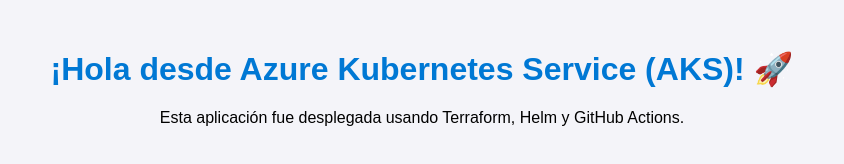
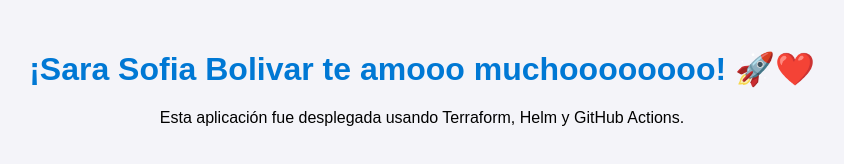
Before and after one commit to seorozco19/aks-project, a plain HTML site: page app/src/index.html in a window 1280 px wide. Shown: the whole page, without its empty margins (218-1062 px from the left). Drawn offline with Linux system fonts and the light colour scheme.

Commit message:
update docker file

```diff
--- a/app/src/index.html
+++ b/app/src/index.html
@@ -8,7 +8,7 @@
     </style>
 </head>
 <body>
-    <h1>¡Hola desde Azure Kubernetes Service (AKS)! 🚀</h1>
+    <h1>¡Sara Sofia Bolivar te amooo muchoooooooo! 🚀❤️ </h1>
     <p>Esta aplicación fue desplegada usando Terraform, Helm y GitHub Actions.</p>
 </body>
 </html>
```
